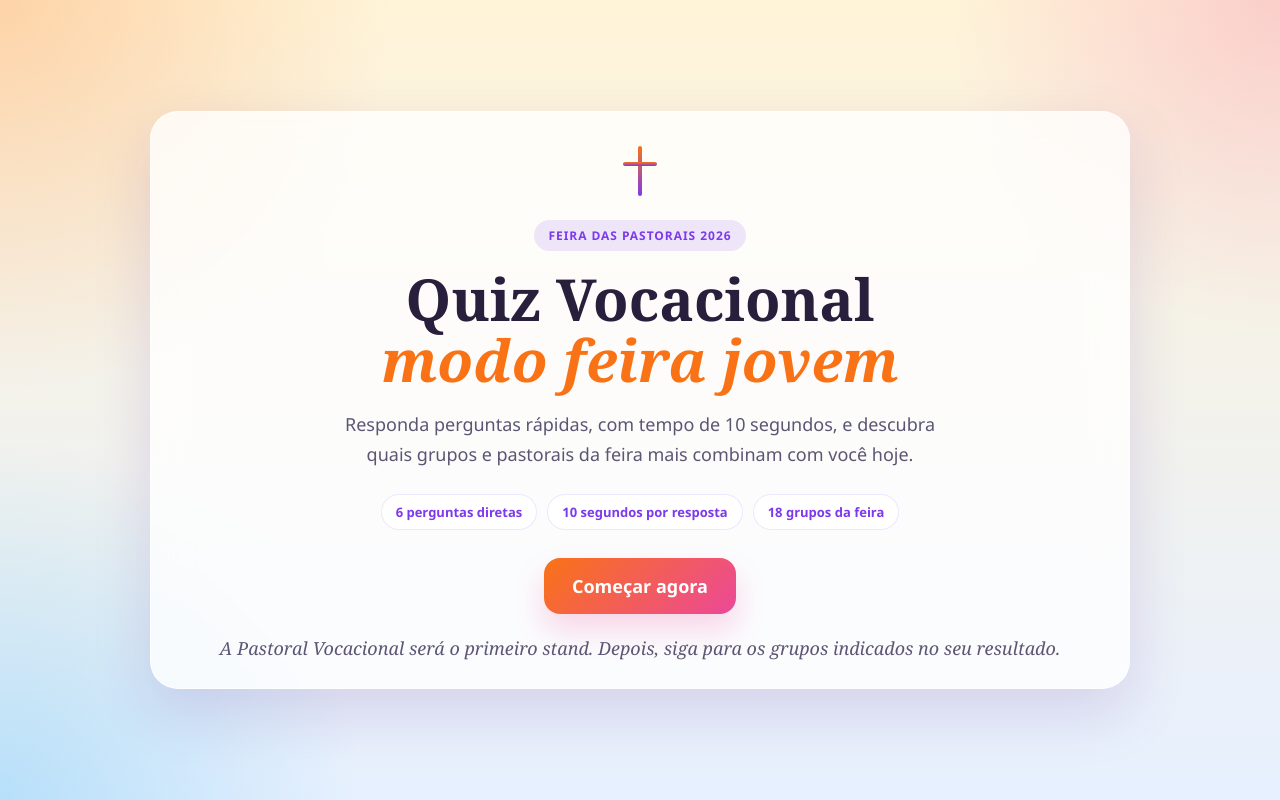
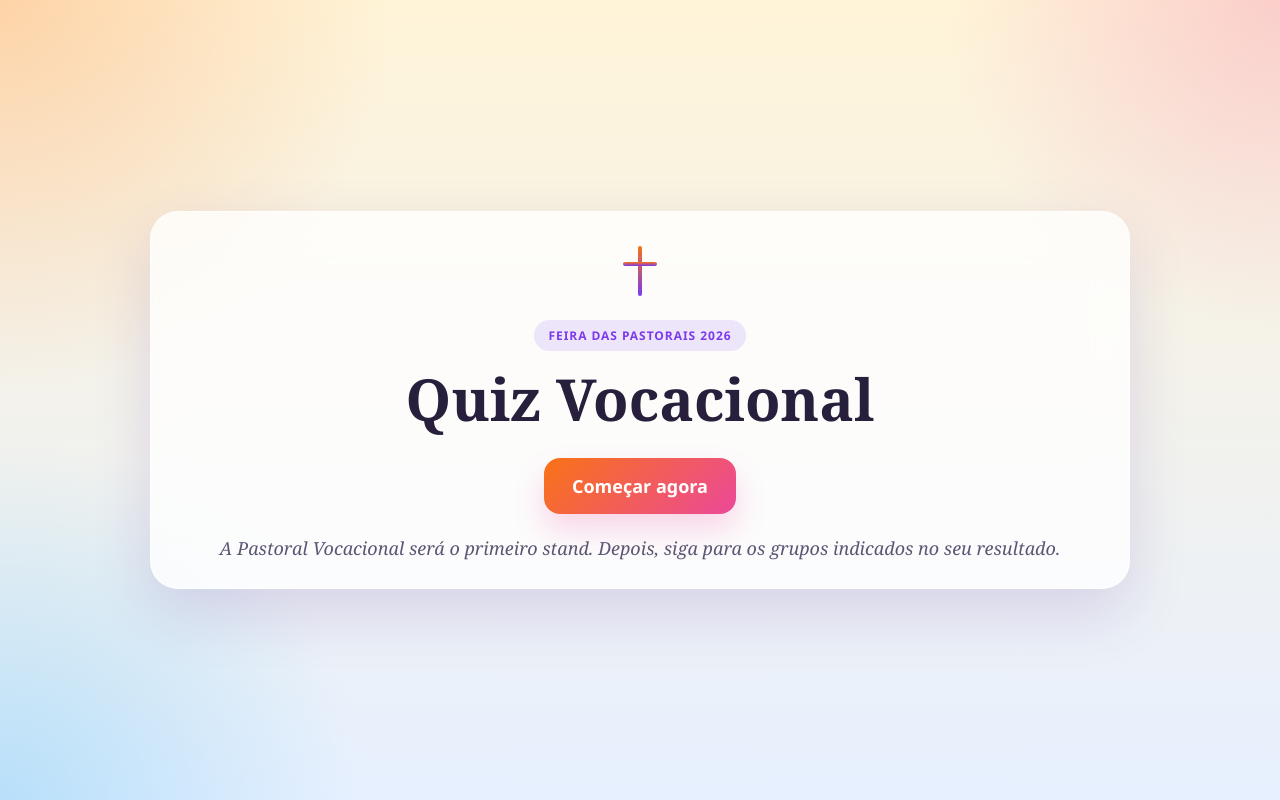
Before and after one commit to ronaldomelofz/vocacionalfatima, a React (Vite) app: page / in a window 1280 px wide. Built offline with nearby package versions, Linux system fonts and the light colour scheme.

Commit message:
Remove textos extras da tela inicial da feira
Co-authored-by: Cursor <cursoragent@cursor.com>

```diff
--- a/src/App.jsx
+++ b/src/App.jsx
@@ -737,19 +737,7 @@ export default function App() {
             <div className="screen intro">
               <div className="cross" />
               <div className="eyebrow">Feira das Pastorais 2026</div>
-              <h1 className="title">
-                Quiz Vocacional
-                <span>modo feira jovem</span>
-              </h1>
-              <p className="subtitle">
-                Responda perguntas rápidas, com tempo de 10 segundos, e descubra quais
-                grupos e pastorais da feira mais combinam com você hoje.
-              </p>
-              <div className="chips">
-                <div className="chip">6 perguntas diretas</div>
-                <div className="chip">10 segundos por resposta</div>
-                <div className="chip">18 grupos da feira</div>
-              </div>
+              <h1 className="title">Quiz Vocacional</h1>
               <button type="button" className="primary-button" onClick={() => setStage("profile")}>
                 Começar agora
               </button>
```
